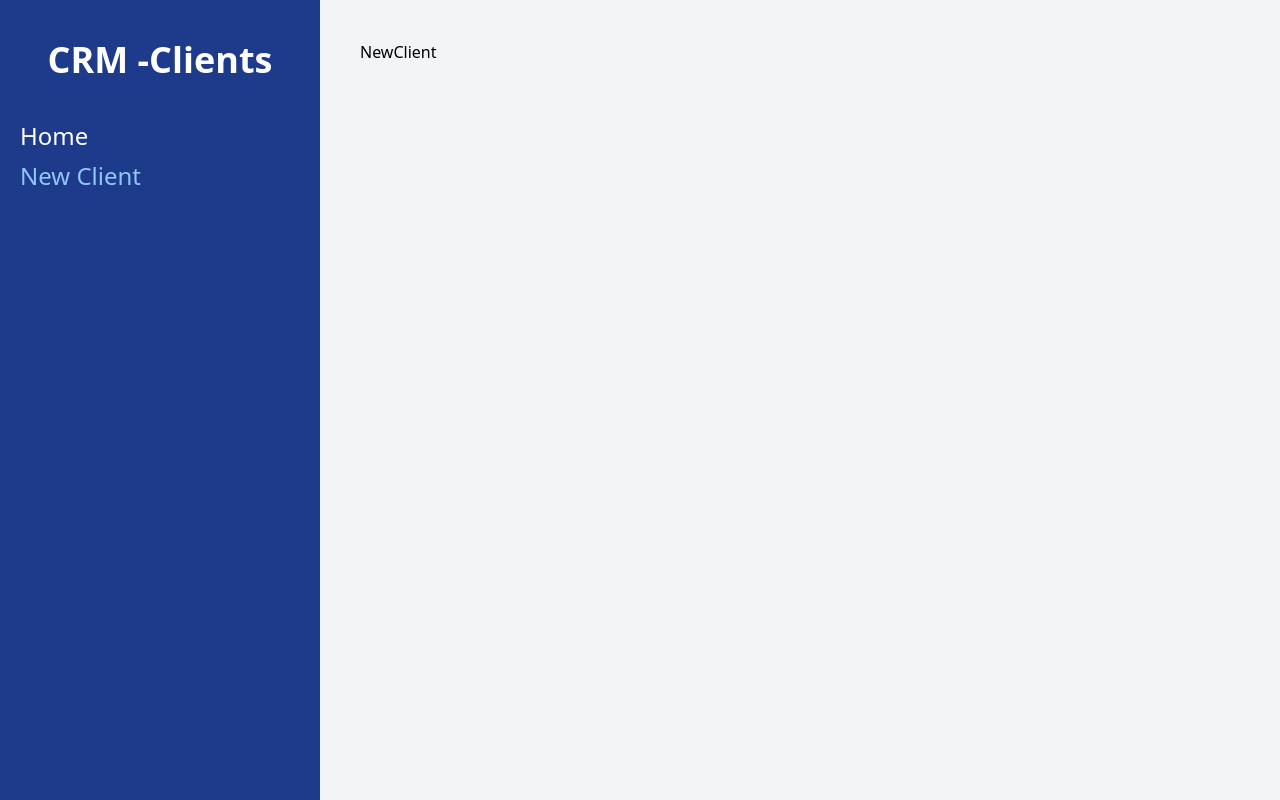
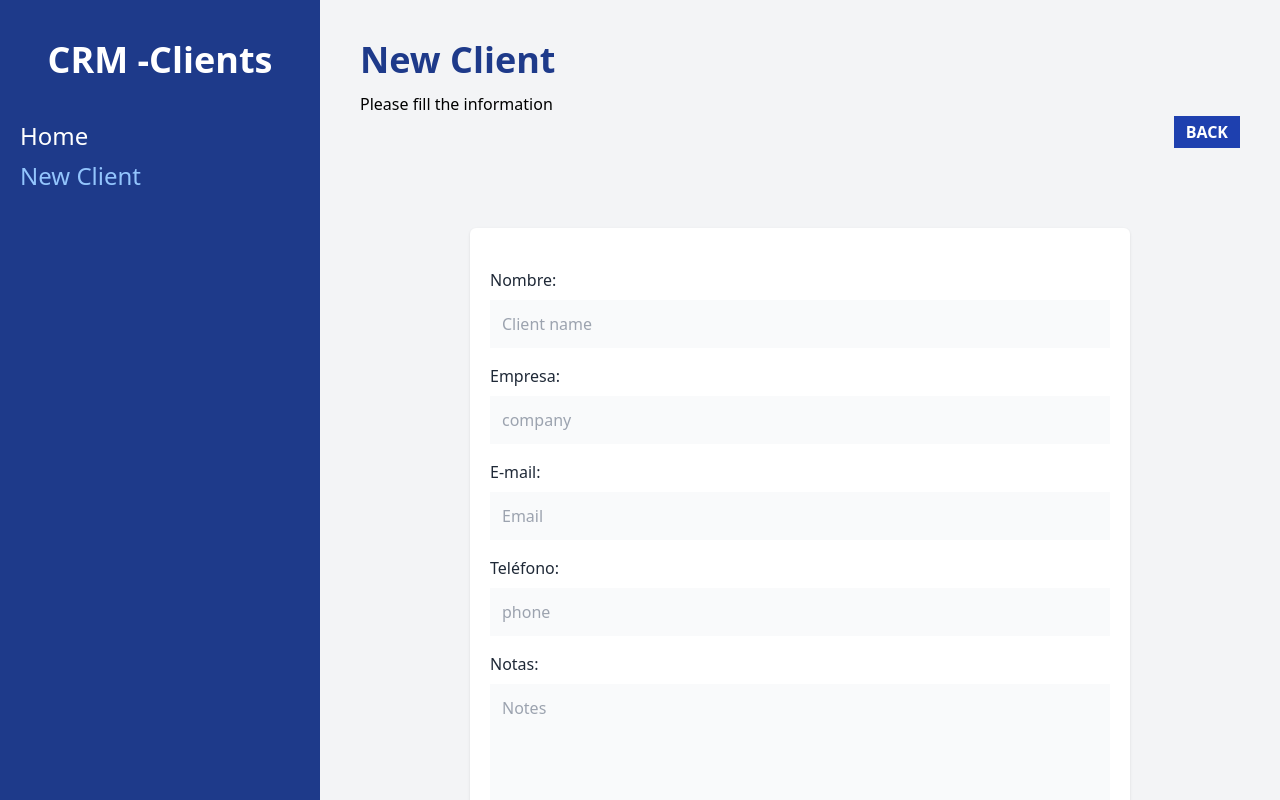
Before and after one commit to NancyMile/crm-react, a React (Vite) app: page /clients/new in a window 1280 px wide. Built offline with nearby package versions, Linux system fonts and the light colour scheme.

Commit message:
adding form for new client

```diff
--- /dev/null
+++ b/src/components/Form.jsx
@@ -0,0 +1,77 @@
+const Form = ({client}) => {
+    return (
+        <>
+            <div className="mb-4">
+                <label
+                    className="text-gray-800"
+                    htmlFor="name"
+                >Nombre:</label>
+                <input
+                    id="name"
+                    type="text"
+                    className="mt-2 block w-full p-3 bg-gray-50"
+                    placeholder="Client name"
+                    name="name"
+                />
+            </div>
+            <div className="mb-4">
+                <label
+                    className="text-gray-800"
+                    htmlFor="company"
+                >Empresa:</label>
+                <input
+                    id="company"
+                    type="text"
+                    className="mt-2 block w-full p-3 bg-gray-50"
+                    placeholder="company"
+                    name="company"
+                />
+            </div>
+
+            <div className="mb-4">
+                <label
+                    className="text-gray-800"
+                    htmlFor="email"
+                >E-mail:</label>
+                <input
+                    id="email"
+                    type="email"
+                    className="mt-2 block w-full p-3 bg-gray-50"
+                    placeholder="Email"
+                    name="email"
+                />
+            </div>
+
+            <div className="mb-4">
+                <label
+                    className="text-gray-800"
+                    htmlFor="phone"
+                >Teléfono:</label>
+                <input
+                    id="phone"
+                    type="tel"
+                    className="mt-2 block w-full p-3 bg-gray-50"
+                    placeholder="phone"
+                    name="phone"
+                />
+            </div>
+
+            <div className="mb-4">
+                <label
+                    className="text-gray-800"
+                    htmlFor="notes"
+                >Notas:</label>
+                <textarea
+                    as="textarea"
+                    id="notes"
+                    type="text"
+                    className="mt-2 block w-full p-3 bg-gray-50 h-40 align-self"
+                    placeholder="Notes"
+                    name="notes"
+                />
+            </div>
+        </>
+    )
+}
+
+export default Form
--- a/src/pages/NewClient.jsx
+++ b/src/pages/NewClient.jsx
@@ -1,8 +1,28 @@
-import React from 'react'
+import {useNavigate} from 'react-router-dom'
+import Form from '../components/Form'
 
 const NewClient = () => {
+
+  const navigate = useNavigate()
+
   return (
-    <div>NewClient</div>
+    <>
+       <h1 className="font-black text-4xl text-blue-900">New Client</h1>
+      <p className="mt-3 ">Please fill the information</p>
+      <div className='flex justify-end'>
+        <button className='bg-blue-800 px-3 py-1 font-bold uppercase text-white'
+          onClick={() => navigate(-1)}
+        >
+          Back
+        </button>
+      </div>
+      <div className='bg-white shadow rounded-md md:w-3/4 mx-auto px-5 py-10 mt-20'>
+        <form>
+          <Form />
+          <input className="bg-blue-800 p-3 w-full uppercase text-white font-bold text-lg" type="submit" value="Save Client"/>
+        </form>
+      </div>
+    </>
   )
 }
 
```
